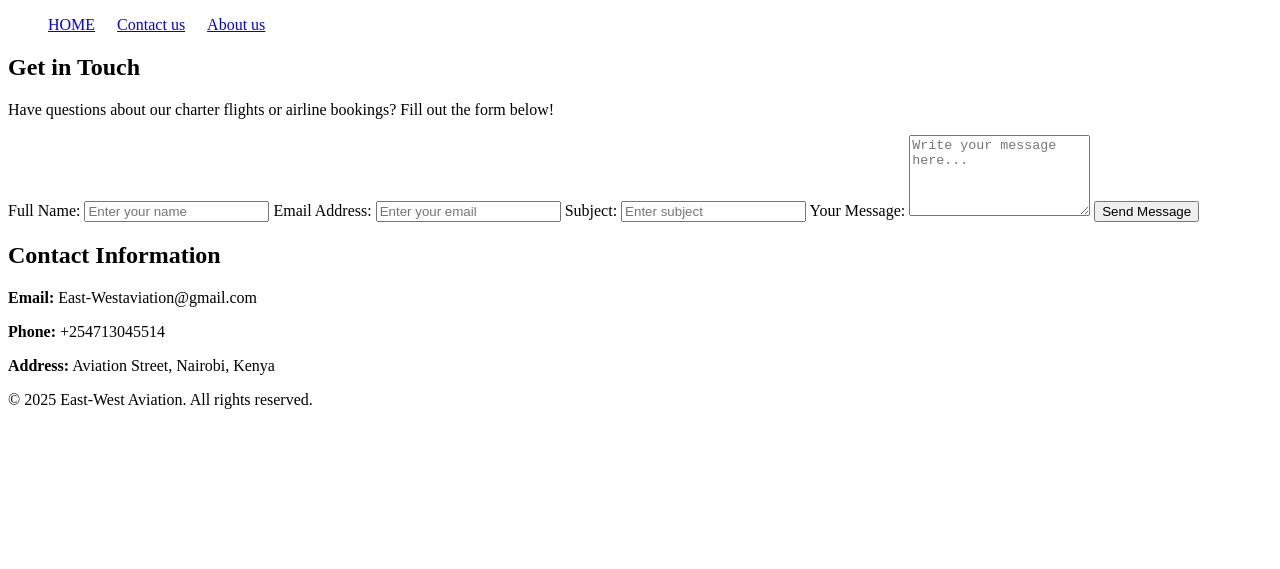
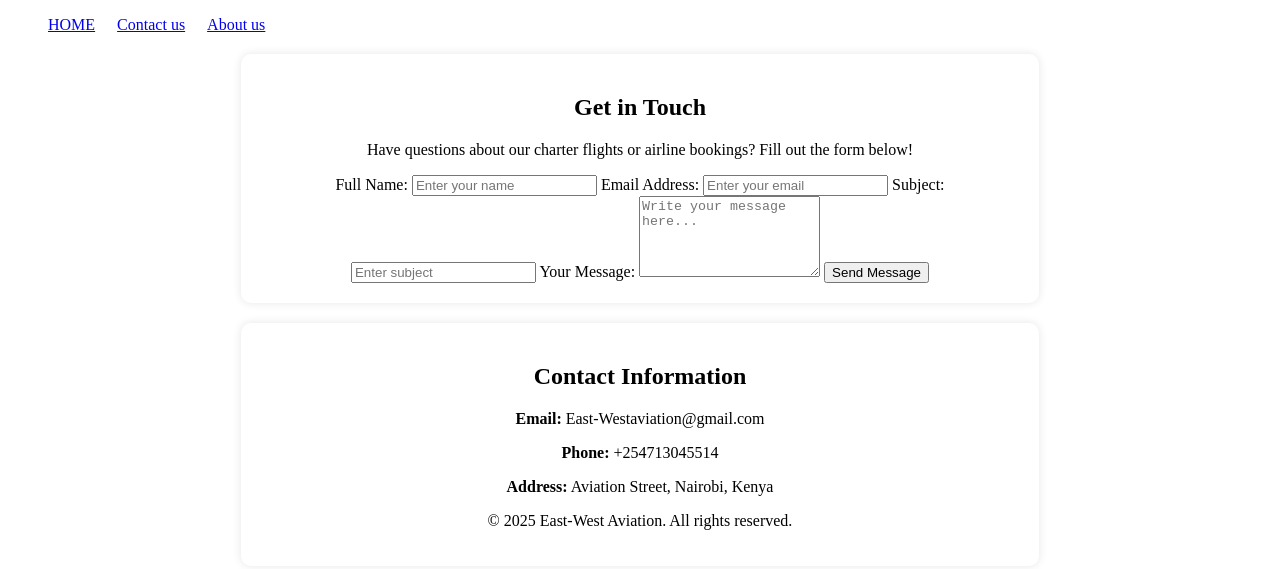
Before and after one commit to markmusonye15/East-West, a plain HTML site: page contacts.html in a window 1280 px wide. Drawn offline with Linux system fonts and the light colour scheme.

Commit message:
css work on contacts page

```diff
--- a/css/styles.css
+++ b/css/styles.css
@@ -34,3 +34,21 @@
   border-radius: 5px;
   font-size: 18px;
 }
+.contact-form {
+  width: 60%;
+  margin: 20px auto;
+  background: white;
+  padding: 20px;
+  border-radius: 10px;
+  box-shadow: 0px 0px 10px rgba(0, 0, 0, 0.1);
+  text-align: center;
+}
+.contact-details {
+  width: 60%;
+  margin: 20px auto;
+  background: white;
+  padding: 20px;
+  border-radius: 10px;
+  box-shadow: 0px 0px 10px rgba(0, 0, 0, 0.1);
+  text-align: center;
+}
```
